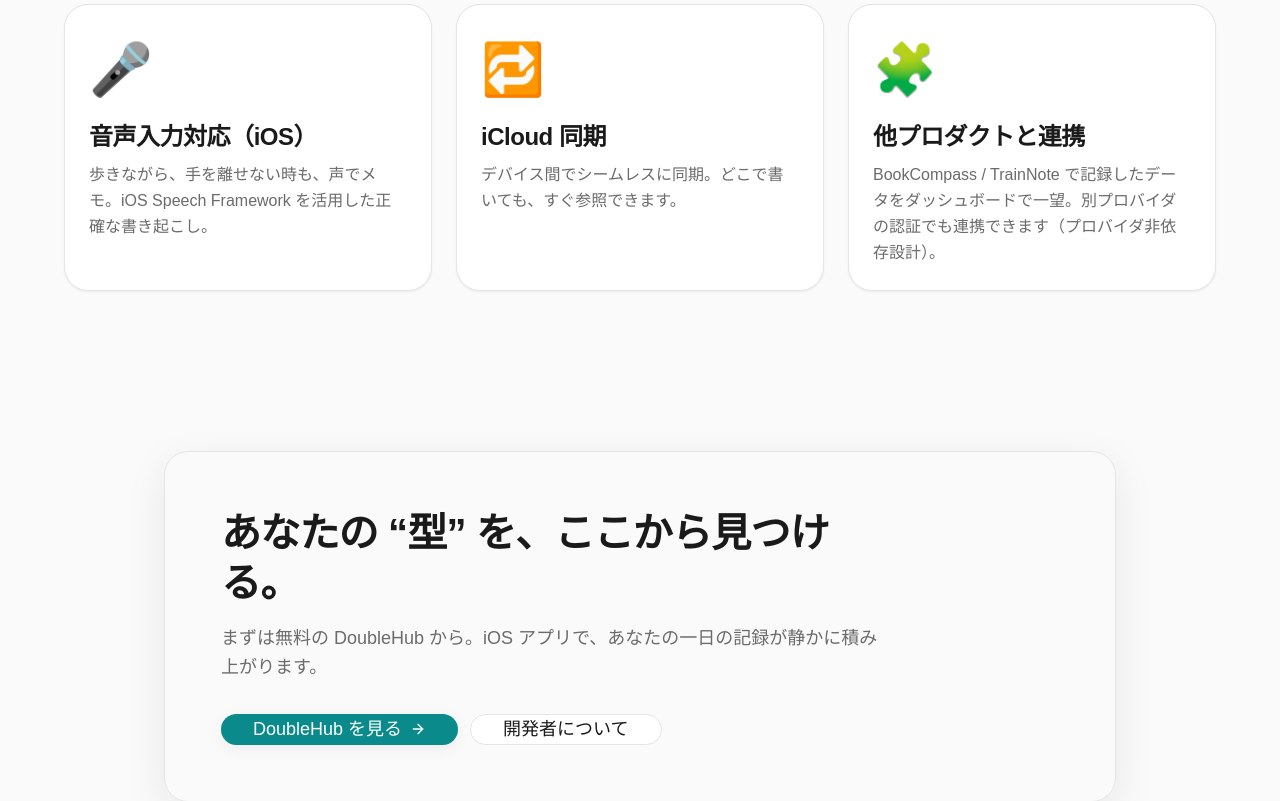
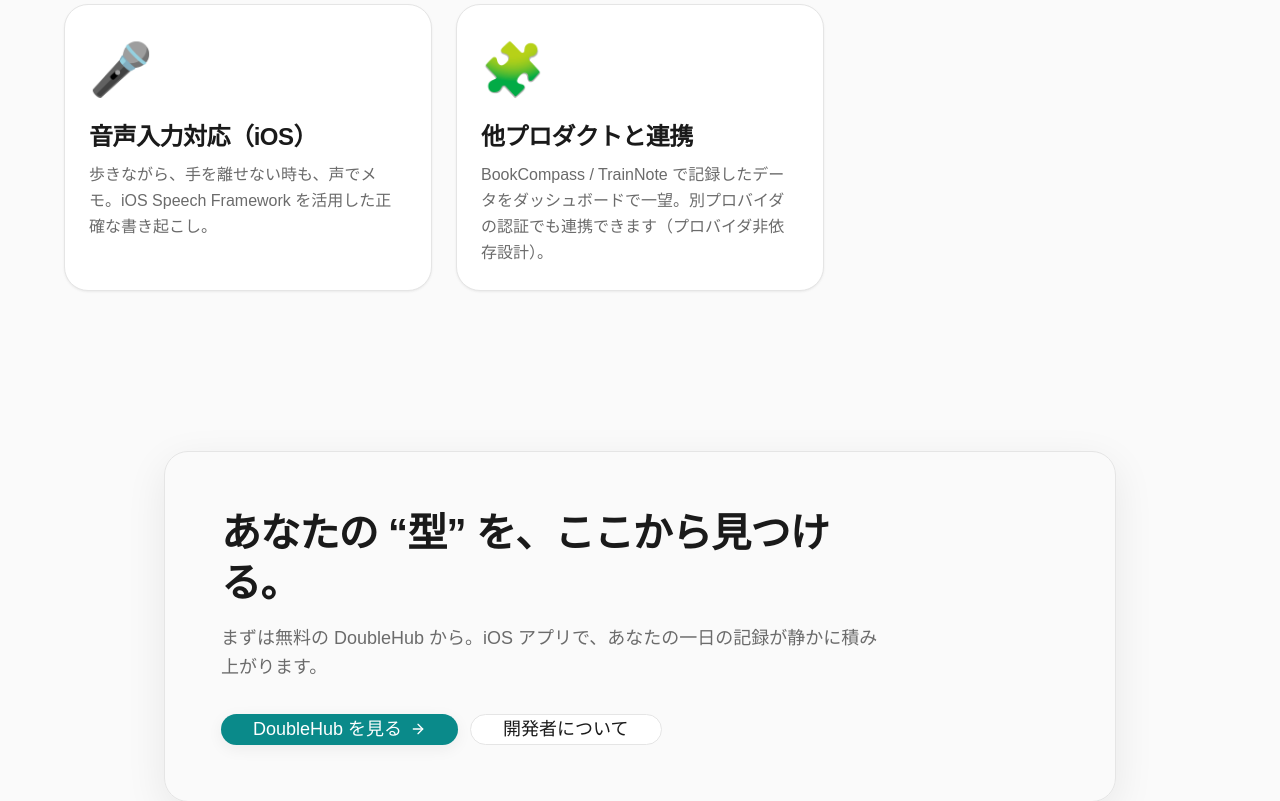
Before and after one commit to growthlab710/doublehub-site, a Next.js app: page /products/doublehub in a window 1280 px wide. Shown: the part 1320-2121 px from the top of the page. Built offline with nearby package versions, Linux system fonts and the light colour scheme; no server answers; a web font is replaced by a local one.

Commit message:
fix(marketing): remove iCloud sync mention from doublehub LP and ecosystem copy

```diff
--- a/src/app/(marketing)/products/doublehub/page.tsx
+++ b/src/app/(marketing)/products/doublehub/page.tsx
@@ -37,11 +37,6 @@
       '歩きながら、手を離せない時も、声でメモ。iOS Speech Framework を活用した正確な書き起こし。',
   },
   {
-    icon: '🔁',
-    title: 'iCloud 同期',
-    body: 'デバイス間でシームレスに同期。どこで書いても、すぐ参照できます。',
-  },
-  {
     icon: '🧩',
     title: '他プロダクトと連携',
     body:
--- a/src/components/marketing/EcosystemSection.tsx
+++ b/src/components/marketing/EcosystemSection.tsx
@@ -6,7 +6,7 @@
   {
     title: 'データは、あなたのもの',
     body:
-      '各プロダクトのデータは安全なクラウド基盤と端末 (iCloud 等) に分散されて保存され、GrowthLab が勝手に分析対象にすることはありません。エクスポートも削除もいつでも可能です。',
+      '各プロダクトのデータは安全に保存され、GrowthLab が勝手に分析対象にすることはありません。エクスポートも削除もいつでも可能です。',
   },
   {
     title: '完了は、捨てない',
```
Also changed, not shown: 1 other file (tests, documents, lock files or other folders).
